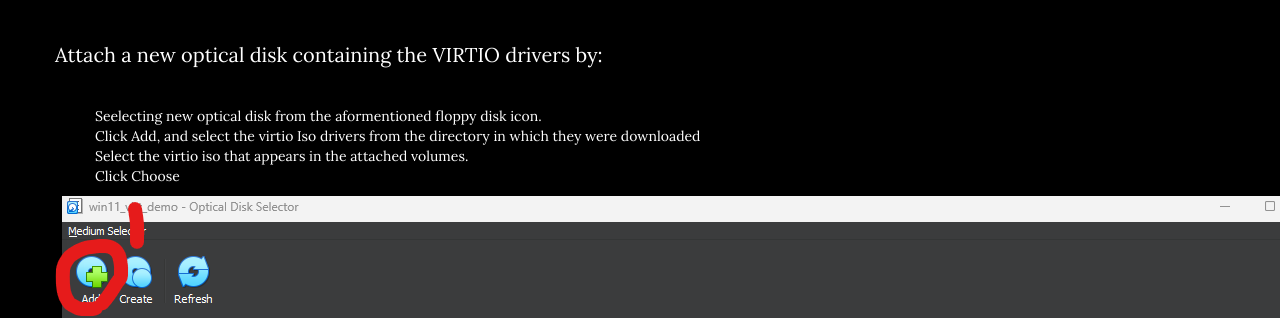
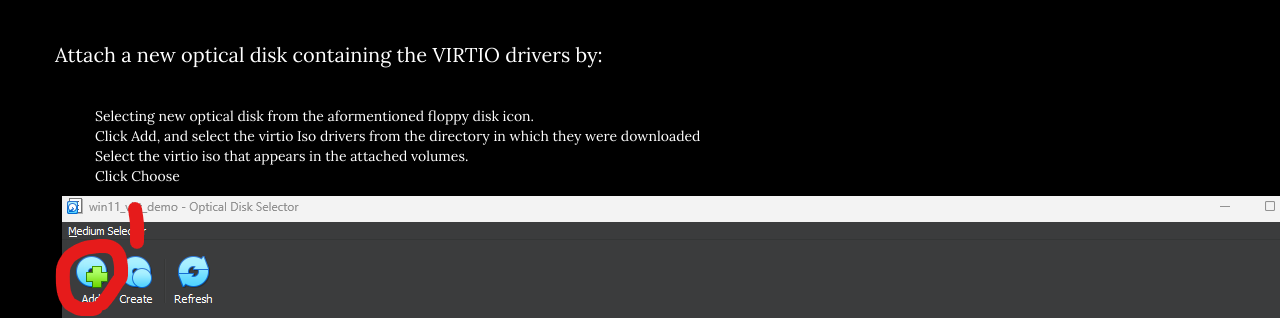
Before and after one commit to LampSteven17/LampSteven17.github.io, a Jekyll site: the page built from win11-openstack-guide.html, in a window 1280 px wide and 900 px high, scrolled down 7080 px. Shown: the part 153-471 px from the top of the window. Built offline with Jekyll 4.4.1, drawn with Linux system fonts in a browser that asks for light colours.

Commit message:
Update windows11OpenstackInstallGuide.html

```diff
--- a/_includes/windows11OpenstackInstallGuide.html
+++ b/_includes/windows11OpenstackInstallGuide.html
@@ -68,7 +68,7 @@
 
             <p>Attach a new optical disk containing the VIRTIO drivers by:</p>
             <ul style = "list-style-type: none">
-                <li>Seelecting new optical disk from the aformentioned floppy disk icon.</li>
+                <li>Selecting new optical disk from the aformentioned floppy disk icon.</li>
                 <li>Click Add, and select the virtio Iso drivers from the directory in which they were downloaded</li>
                 <li>Select the virtio iso that appears in the attached volumes.</li>
                 <li>Click Choose</li>
@@ -122,8 +122,8 @@
 
 
         <h3>Enable Remote Desktop</h3>
-            <p>Once you are logged in to the home screen, bring up powershell as administrator and run the following command:</p>
-            <code>Enable-NetFirewallRule -name RemoteDesktop-UserMode-In-TCP</code>
+            <p>Once you are logged in to the home screen, bring up powershell as administrator and run the following command:
+            <code>Enable-NetFirewallRule -name RemoteDesktop-UserMode-In-TCP</code></p>
             <p>Then, make sure to open up Remote Desktop Settings, and enable remote desktop.</p>
             <img src="/img/enableRemoteDesktop.png"/>
             <p>&nbsp</p>
```
